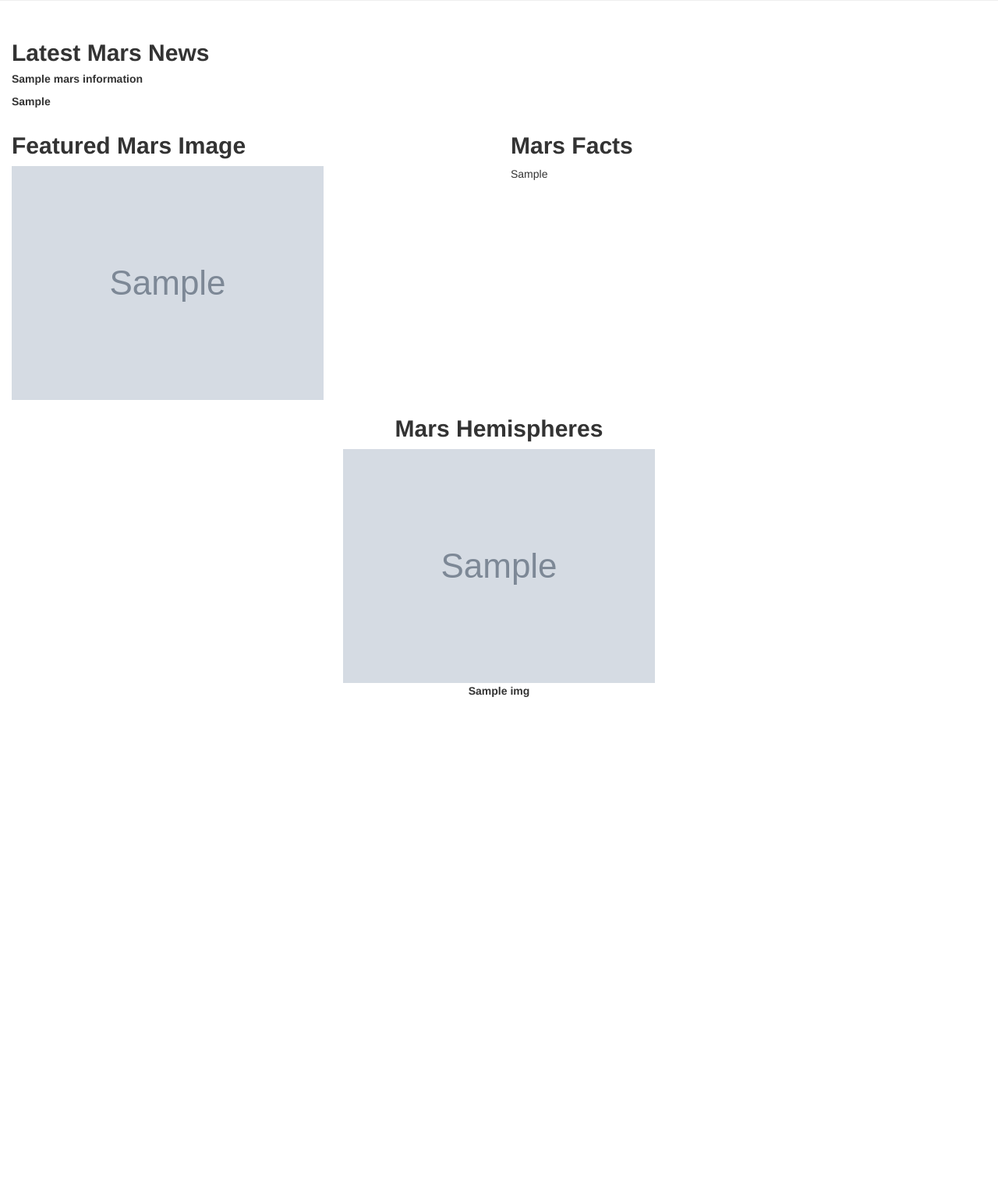
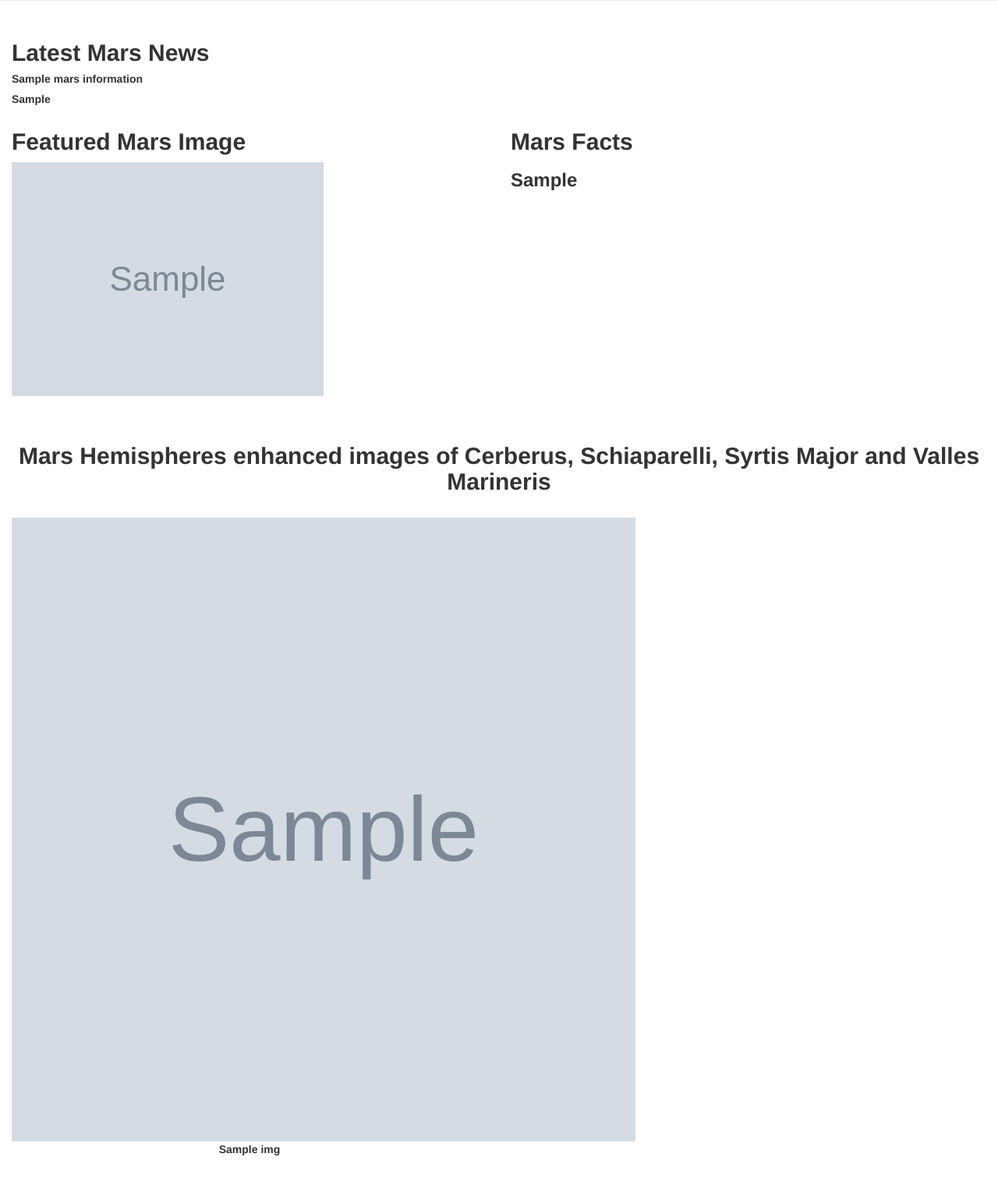
Before and after one commit to lcswsher/web-scraping-challenge, a Flask app: page / in a window 1280 px wide. Shown: the part 286-1820 px from the top of the page at 78% size. Before the commit the page ends 1180 px from the top, so only its background shows below. Run offline with Flask 2, Linux system fonts and the light colour scheme; grey boxes marked "Sample" are stand-in pictures; a database or web service that is not in the repository returns one stand-in record (values such as "Sample title"); some libraries are stand-ins or nearby versions.

Commit message:
adding screen shot of final application, png files, updates to the HTML (index.html) file

```diff
--- a/Mission_to_Mars/templates/index.html
+++ b/Mission_to_Mars/templates/index.html
@@ -21,7 +21,7 @@
     <div class="container-fluid">
         <h2><b>Latest Mars News</b></h2>
         <h5><b>{{ mars_information.News_Title }}</b></h5>
-        <p><b>{{ mars_information.News_Article }}</b></p>
+        <h5><p><b>{{ mars_information.News_Article }}</b></p></h5>
     </div>
 
     <div class="container-fluid">
@@ -29,27 +29,32 @@
             <div class="col-md-6">
                 <h2><b>Featured Mars Image</b></h2>
                 <img src="{{ mars_information.Featured_Image }}" alt="Featured Mars Image"
-                    style="max-width:600px; max-height: 800px;">
+                    style="max-width:900px; max-height: 800px;">
             </div>
             <div class="col-md-6">
-                <div class="card" style="width: 27rem;">
+                <div class="card" style="width: 25rem;">
                     <div class="card-body"></div>
                 </div>
                 <h2><b>Mars Facts</b></h2>
-                <div>{{ mars_information.Facts_Table|safe }}</div>
+                <div><h3><b>{{ mars_information.Facts_Table|safe }}</b></h3></div>
             </div>
         </div>
     </div>
 
     <div class="container-fluid text-center">
-        <h2><b>Mars Hemispheres</b></h2>
+        <br>
+        <br>
+        <h2><b>Mars Hemispheres enhanced images of Cerberus, Schiaparelli, Syrtis Major and Valles Marineris</b></h2>
+        <br>
         <div class="row">
             {% for img in mars_information.Hemisphere_Images %}
-            <div class="col-md-12">
+            <div class="col-md-6 border">
                 <div class="card" style="size: 10rem;">
-                    <img src="{{ img.img_url }}" class="card-img-top" alt="{{ img.title }}">
+                    <img width="800 px" height="800 px" src="{{ img.img_url }}" class="card-img-top" alt="{{ img.title }}">
                     <div class="card-body">
                         <p class="card-text"><b> {{ img.title }} </b></p>
+                    <br>
+                    <br>
                     </div>
                 </div>
             </div>
```
Also changed, not shown: Mission_to_Mars/screen_shots_final/png_files/featured_image.jpg (added), Mission_to_Mars/screen_shots_final/png_files/mars_cerberus.jpg (added), Mission_to_Mars/screen_shots_final/png_files/mars_schiaparelli.jpg (added), Mission_to_Mars/screen_shots_final/png_files/mars_syrtis_major.jpg (added), Mission_to_Mars/screen_shots_final/png_files/mars_valles_marineris.jpg (added), 1 other file.
